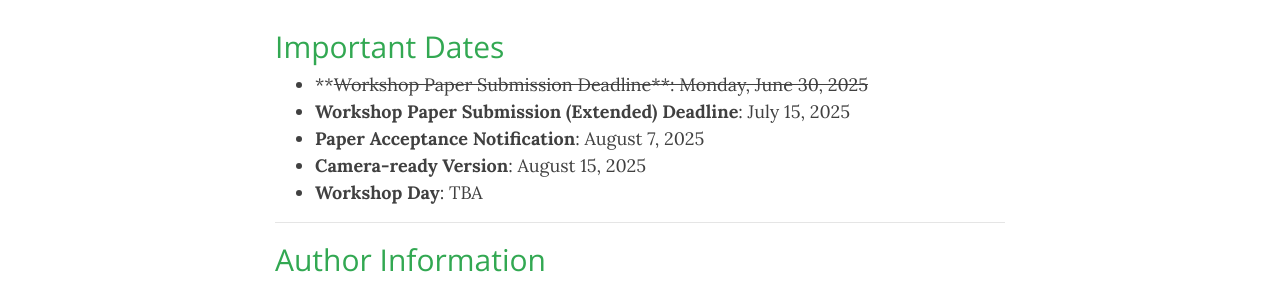
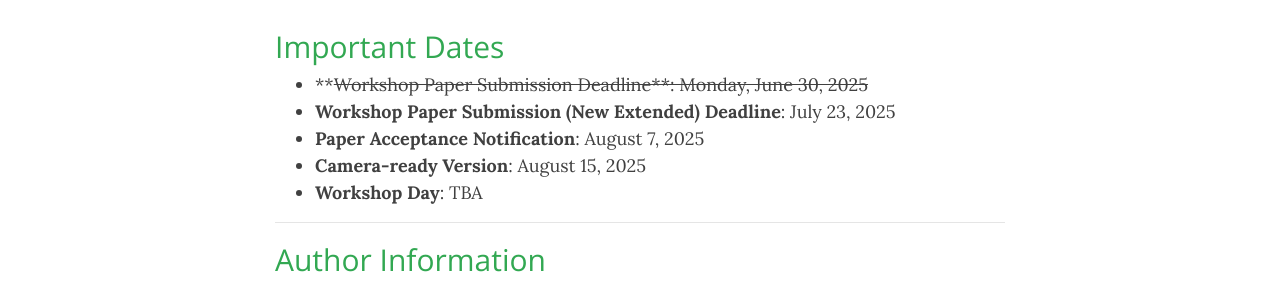
Before and after one commit to uav-iot/uav-iot.github.io, a Jekyll site: the page built from index.md, in a window 1280 px wide and 900 px high, scrolled down 2235 px. Shown: the part 160-454 px from the top of the window. Built offline with Jekyll 4.4.1, drawn with Linux system fonts in a browser that asks for light colours; nearby versions of some CDN libraries.

Commit message:
new deadline

```diff
--- a/index.md
+++ b/index.md
@@ -65,7 +65,7 @@ to) topics:
 {: style="color:#32a852"}
 
 - **~~Workshop Paper Submission Deadline**: Monday, June 30, 2025~~
-- **Workshop Paper Submission (Extended) Deadline**: July 15, 2025
+- **Workshop Paper Submission (New Extended) Deadline**: July 23, 2025
 - **Paper Acceptance Notification**:  August 7, 2025
 - **Camera-ready Version**: August 15, 2025 <!--firm - [Instructions](https://ieeemass2025.github.io/ieeemass2025/submission.html) -->
 - **Workshop Day**: TBA
```
